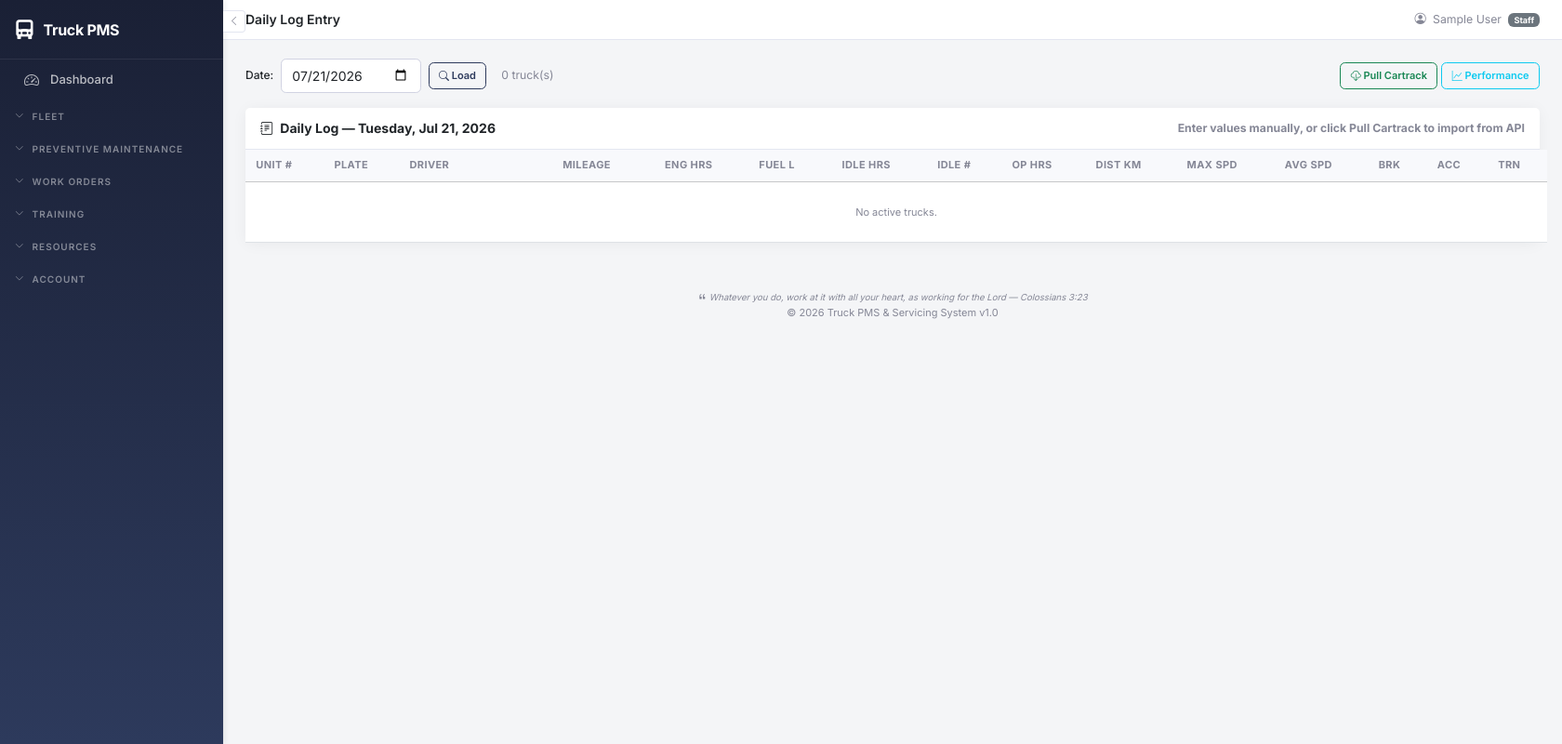
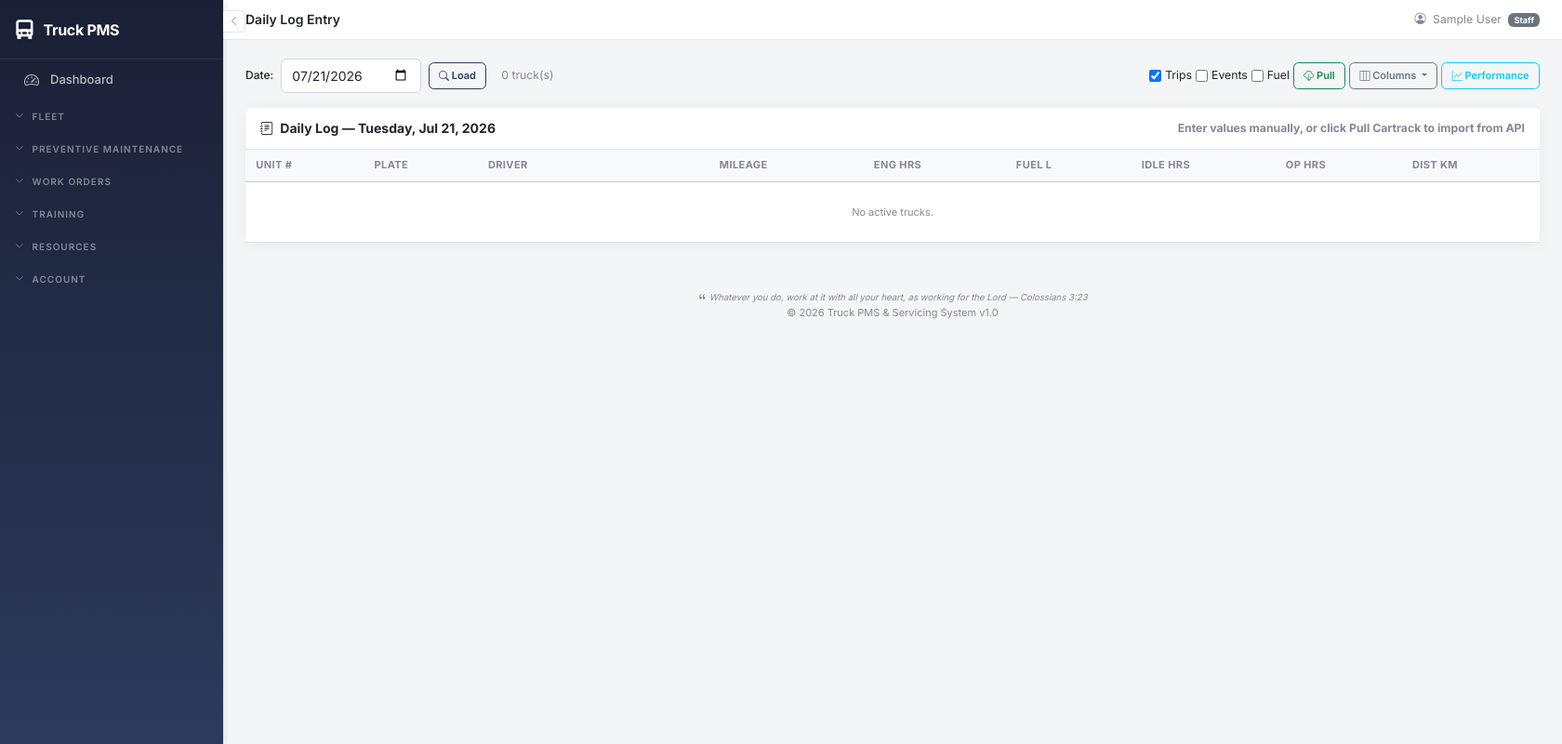
Before and after one commit to WinefredoSailes/stmiet-truckpmsmanagement, a Django app: page /fleetops/logs/ in a window 1680 px wide. Shown: the whole page at 93% size. Run offline with Django 5.2, Linux system fonts and the light colour scheme; the visitor is signed in with stand-in values (Sample User, id 1); data comes from the database, SQL or seed files in the repository; data that the repository does not hold is empty.

Commit message:
Add column visibility toggler + selective Cartrack data types
Column visibility toggler:
- 'Columns' dropdown button with checkboxes for all 15 columns
- Hide/show columns instantly; persists in localStorage
- 'Reset to defaults' link restores all columns
- Removed min-width:1400px (reduced to 500px)
- Unnecessary columns unchecked by default: Idle #, Max Spd,
  Avg Spd, Brk, Acc, Trn

Selective Cartrack import:
- Pull form now has checkboxes: Trips, Events, Fuel
- Default: Trips only (fastest, most reliable endpoint)
- import_cartrack_data() accepts data_types param to control
  which API endpoints to call
- Each endpoint only called if its type is selected
- Background thread still handles slow responses

```diff
--- a/truck_pms/fleetops/templates/fleetops/daily_log.html
+++ b/truck_pms/fleetops/templates/fleetops/daily_log.html
@@ -9,12 +9,45 @@
         <button type="submit" class="btn btn-sm btn-outline-primary"><i class="bi bi-search"></i> Load</button>
         <span class="text-muted small ms-2">{{ rows|length }} truck(s)</span>
     </form>
-    <div class="d-flex gap-1">
-        <form method="post" action="{% url 'fleetops:pull_cartrack' %}" class="d-inline" id="pullForm">
+    <div class="d-flex gap-1 flex-wrap align-items-center">
+        <form method="post" action="{% url 'fleetops:pull_cartrack' %}" class="d-inline-flex align-items-center gap-1" id="pullForm">
             {% csrf_token %}
             <input type="hidden" name="date" id="pullDate" value="{{ log_date|date:'Y-m-d' }}">
-            <button type="submit" class="btn btn-outline-success btn-sm"><i class="bi bi-cloud-download"></i> Pull Cartrack</button>
+            <label class="small mb-0 d-flex align-items-center gap-1" title="Import trip data (distance, speeds, hours, mileage)">
+                <input type="checkbox" name="type_trips" value="1" checked> Trips
+            </label>
+            <label class="small mb-0 d-flex align-items-center gap-1" title="Import harsh event counts (braking, acceleration, turning)">
+                <input type="checkbox" name="type_events" value="1"> Events
+            </label>
+            <label class="small mb-0 d-flex align-items-center gap-1" title="Import fuel consumption data">
+                <input type="checkbox" name="type_fuel" value="1"> Fuel
+            </label>
+            <button type="submit" class="btn btn-outline-success btn-sm"><i class="bi bi-cloud-download"></i> Pull</button>
         </form>
+        <div class="dropdown d-inline-block">
+            <button class="btn btn-outline-secondary btn-sm dropdown-toggle" data-bs-toggle="dropdown">
+                <i class="bi bi-layout-three-columns"></i> Columns
+            </button>
+            <ul class="dropdown-menu dropdown-menu-end p-2 column-toggler" style="min-width:150px;max-height:350px;overflow-y:auto">
+                <li><label class="dropdown-item d-flex align-items-center gap-2"><input type="checkbox" checked data-col="0"> Unit #</label></li>
+                <li><label class="dropdown-item d-flex align-items-center gap-2"><input type="checkbox" checked data-col="1"> Plate</label></li>
+                <li><label class="dropdown-item d-flex align-items-center gap-2"><input type="checkbox" checked data-col="2"> Driver</label></li>
+                <li><label class="dropdown-item d-flex align-items-center gap-2"><input type="checkbox" checked data-col="3"> Mileage</label></li>
+                <li><label class="dropdown-item d-flex align-items-center gap-2"><input type="checkbox" checked data-col="4"> Eng Hrs</label></li>
+                <li><label class="dropdown-item d-flex align-items-center gap-2"><input type="checkbox" checked data-col="5"> Fuel L</label></li>
+                <li><label class="dropdown-item d-flex align-items-center gap-2"><input type="checkbox" checked data-col="6"> Idle Hrs</label></li>
+                <li><label class="dropdown-item d-flex align-items-center gap-2"><input type="checkbox" data-col="7"> Idle #</label></li>
+                <li><label class="dropdown-item d-flex align-items-center gap-2"><input type="checkbox" checked data-col="8"> Op Hrs</label></li>
+                <li><label class="dropdown-item d-flex align-items-center gap-2"><input type="checkbox" checked data-col="9"> Dist km</label></li>
+                <li><label class="dropdown-item d-flex align-items-center gap-2"><input type="checkbox" data-col="10"> Max Spd</label></li>
+                <li><label class="dropdown-item d-flex align-items-center gap-2"><input type="checkbox" data-col="11"> Avg Spd</label></li>
+                <li><label class="dropdown-item d-flex align-items-center gap-2"><input type="checkbox" data-col="12"> Brk</label></li>
+                <li><label class="dropdown-item d-flex align-items-center gap-2"><input type="checkbox" data-col="13"> Acc</label></li>
+                <li><label class="dropdown-item d-flex align-items-center gap-2"><input type="checkbox" data-col="14"> Trn</label></li>
+                <li><hr class="dropdown-divider"></li>
+                <li><button class="dropdown-item small text-primary" id="resetColumns">Reset to defaults</button></li>
+            </ul>
+        </div>
         <a href="{% url 'fleetops:fleet_performance' %}" class="btn btn-outline-info btn-sm"><i class="bi bi-graph-up"></i> Performance</a>
     </div>
 </div>
@@ -27,25 +60,25 @@
         <form method="post" action="{% url 'fleetops:daily_log_load' %}">
             {% csrf_token %}
             <input type="hidden" name="date" value="{{ log_date|date:'Y-m-d' }}">
-            <div class="table-responsive" style="min-width:1400px">
+            <div class="table-responsive" style="min-width:500px">
                 <table class="table table-hover mb-0">
                     <thead class="table-light">
                         <tr>
-                            <th>Unit #</th>
-                            <th>Plate</th>
-                            <th style="min-width:120px">Driver</th>
-                            <th style="min-width:80px">Mileage</th>
-                            <th style="min-width:70px">Eng Hrs</th>
-                            <th style="min-width:65px">Fuel L</th>
-                            <th style="min-width:65px">Idle Hrs</th>
-                            <th style="min-width:55px">Idle #</th>
-                            <th style="min-width:65px">Op Hrs</th>
-                            <th style="min-width:65px">Dist km</th>
-                            <th style="min-width:60px">Max Spd</th>
-                            <th style="min-width:60px">Avg Spd</th>
-                            <th style="min-width:45px" title="Harsh Braking">Brk</th>
-                            <th style="min-width:45px" title="Harsh Acceleration">Acc</th>
-                            <th style="min-width:45px" title="Harsh Turning">Trn</th>
+                            <th data-col="0">Unit #</th>
+                            <th data-col="1">Plate</th>
+                            <th data-col="2" style="min-width:120px">Driver</th>
+                            <th data-col="3" style="min-width:80px">Mileage</th>
+                            <th data-col="4" style="min-width:70px">Eng Hrs</th>
+                            <th data-col="5" style="min-width:65px">Fuel L</th>
+                            <th data-col="6" style="min-width:65px">Idle Hrs</th>
+                            <th data-col="7" style="min-width:55px">Idle #</th>
+                            <th data-col="8" style="min-width:65px">Op Hrs</th>
+                            <th data-col="9" style="min-width:65px">Dist km</th>
+                            <th data-col="10" style="min-width:60px">Max Spd</th>
+                            <th data-col="11" style="min-width:60px">Avg Spd</th>
+                            <th data-col="12" style="min-width:45px" title="Harsh Braking">Brk</th>
+                            <th data-col="13" style="min-width:45px" title="Harsh Acceleration">Acc</th>
+                            <th data-col="14" style="min-width:45px" title="Harsh Turning">Trn</th>
                         </tr>
                     </thead>
                     <tbody>
@@ -93,11 +126,73 @@
 {% endblock %}
 {% block extra_scripts %}
 <script>
-document.getElementById('pullForm').addEventListener('submit', function() {
-    var dateInput = document.querySelector('input[name="date"]');
-    if (dateInput) {
-        document.getElementById('pullDate').value = dateInput.value;
+(function() {
+    var STORAGE_KEY = 'daily_log_columns';
+
+    // ── Pull form: copy date picker value ──
+    document.getElementById('pullForm').addEventListener('submit', function() {
+        var dateInput = document.querySelector('input[name="date"]');
+        if (dateInput) {
+            document.getElementById('pullDate').value = dateInput.value;
+        }
+    });
+
+    // ── Column visibility toggler ──
+    var table = document.querySelector('.table');
+    var checkboxes = document.querySelectorAll('.column-toggler [data-col]');
+
+    function applyColumnState() {
+        checkboxes.forEach(function(cb) {
+            var col = parseInt(cb.getAttribute('data-col'), 10);
+            var visible = cb.checked;
+            // nth-child is 1-indexed
+            var nth = col + 1;
+            var cells = table.querySelectorAll('th:nth-child(' + nth + '), td:nth-child(' + nth + ')');
+            cells.forEach(function(cell) {
+                cell.style.display = visible ? '' : 'none';
+            });
+        });
     }
-});
+
+    function saveState() {
+        var state = {};
+        checkboxes.forEach(function(cb) {
+            state[cb.getAttribute('data-col')] = cb.checked;
+        });
+        try { localStorage.setItem(STORAGE_KEY, JSON.stringify(state)); } catch(e) {}
+    }
+
+    function loadState() {
+        try {
+            var raw = localStorage.getItem(STORAGE_KEY);
+            if (!raw) return;
+            var state = JSON.parse(raw);
+            checkboxes.forEach(function(cb) {
+                var col = cb.getAttribute('data-col');
+                if (state[col] !== undefined) {
+                    cb.checked = state[col];
+                }
+            });
+        } catch(e) {}
+    }
+
+    loadState();
+    applyColumnState();
+
+    checkboxes.forEach(function(cb) {
+        cb.addEventListener('change', function() {
+            applyColumnState();
+            saveState();
+        });
+    });
+
+    document.getElementById('resetColumns').addEventListener('click', function(e) {
+        e.preventDefault();
+        try { localStorage.removeItem(STORAGE_KEY); } catch(e) {}
+        checkboxes.forEach(function(cb) { cb.checked = true; });
+        applyColumnState();
+    });
+
+})();
 </script>
 {% endblock %}
--- a/truck_pms/fleetops/views.py
+++ b/truck_pms/fleetops/views.py
@@ -388,16 +388,27 @@ def pull_cartrack(request):
         messages.error(request, 'Invalid date format.')
         return redirect('fleetops:daily_log')
 
+    data_types = []
+    if request.POST.get('type_trips'):
+        data_types.append('trips')
+    if request.POST.get('type_events'):
+        data_types.append('events')
+    if request.POST.get('type_fuel'):
+        data_types.append('fuel')
+    if not data_types:
+        data_types = ['trips']
+
     label = import_date.strftime('%b %d, %Y') if import_date else 'recent days'
-    messages.info(request, f'Cartrack import for {label} started in background. Check back in a moment.')
+    types_label = '+'.join(data_types)
+    messages.info(request, f'Importing {types_label} for {label} in background. Check back in a moment.')
 
     def _run():
         try:
             if import_date:
-                result = import_cartrack_data(import_date=import_date)
+                result = import_cartrack_data(import_date=import_date, data_types=data_types)
             else:
                 days_back = int(request.POST.get('days_back', 1))
-                result = import_cartrack_data(days_back=days_back)
+                result = import_cartrack_data(days_back=days_back, data_types=data_types)
             logger.info(f'Cartrack import result: {result}')
         except Exception as e:
             logger.exception(f'Cartrack import failed: {e}')
```
Also changed, not shown: truck_pms/fleetops/cartrack_import.py (+15 -5 lines).
